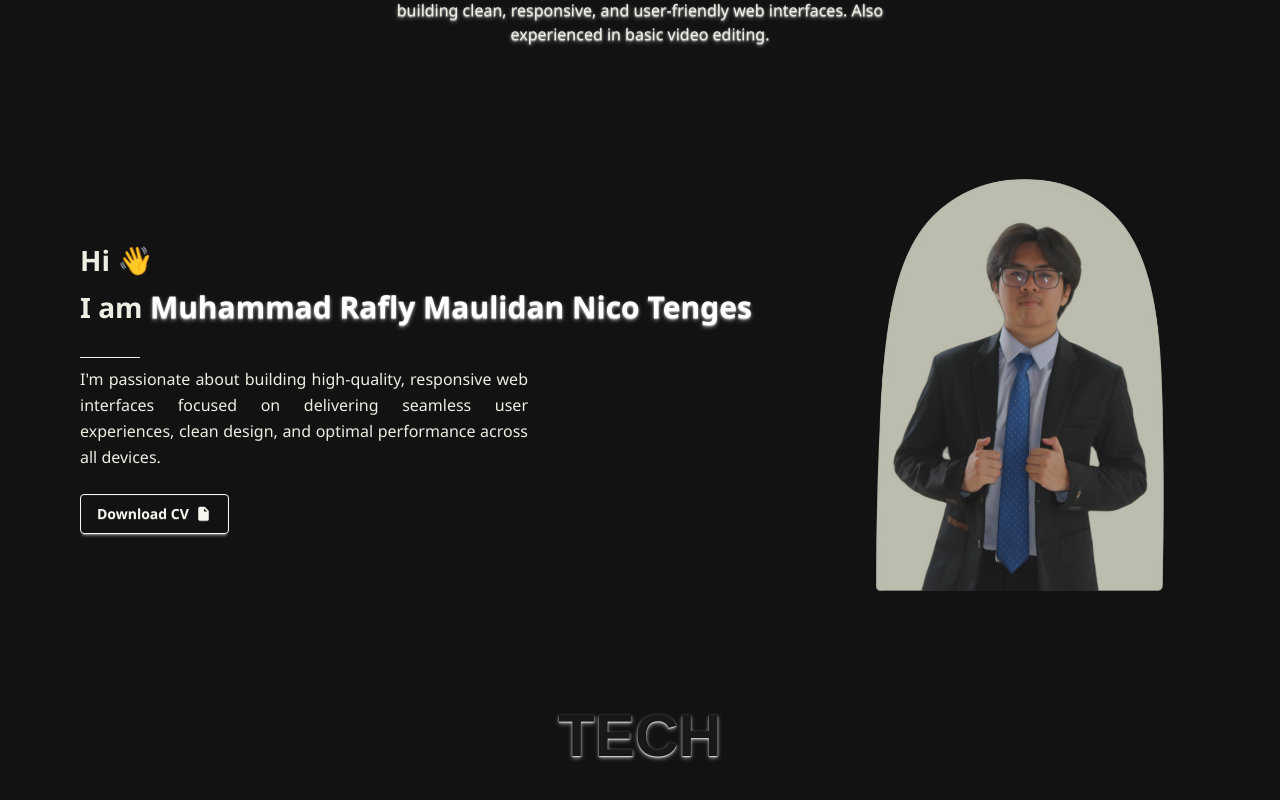
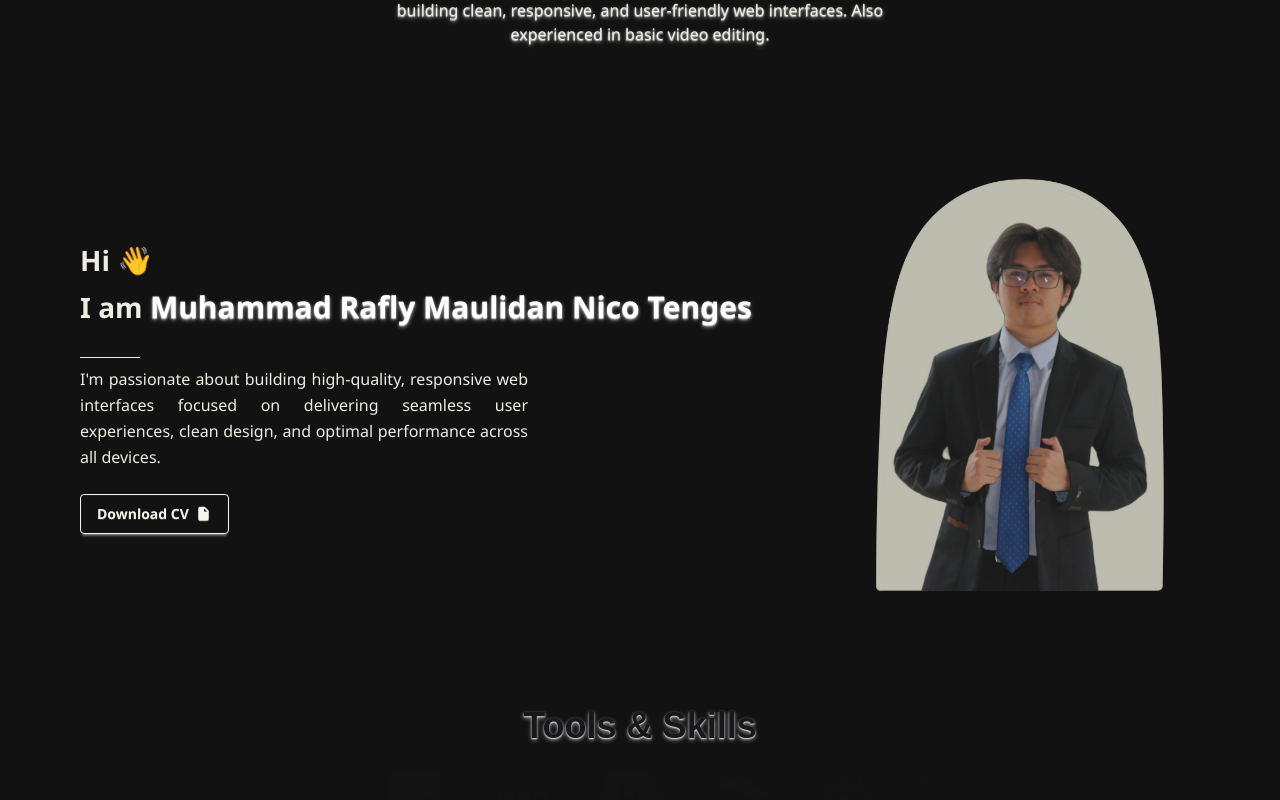
Before and after one commit to seeyouridan/porto-project, a React (Vite) app: page / in a window 1280 px wide. Shown: the part 530-1330 px from the top of the page. Built offline with nearby package versions, Linux system fonts and the light colour scheme.

Commit message:
Ubah teks dan ukuran

```diff
--- a/src/App.jsx
+++ b/src/App.jsx
@@ -96,8 +96,8 @@ function App() {
 
 			<section>
 				<div className="tech m-auto max-w-7xl px-20 py-10">
-					<h2 className="text-center pb-6 text-6xl font-custom text-shadow-md text-shadow-white/50">
-						TECH
+					<h2 className="text-center pb-6 text-4xl font-custom text-shadow-md text-shadow-white/50">
+						Tools & Skills
 					</h2>
 					<div className="overflow-hidden w-full max-w-xl m-auto flex">
 						<InfiniteScroll />
```
